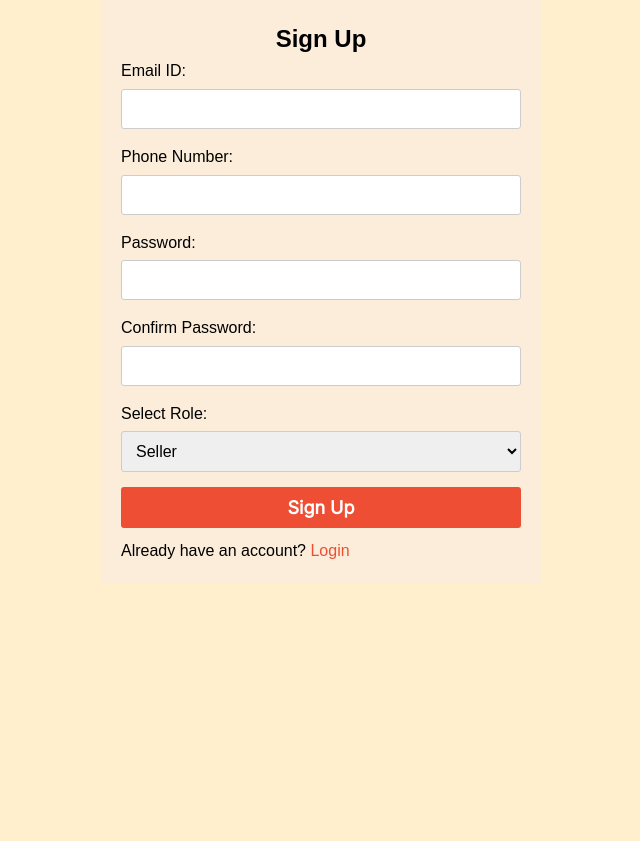
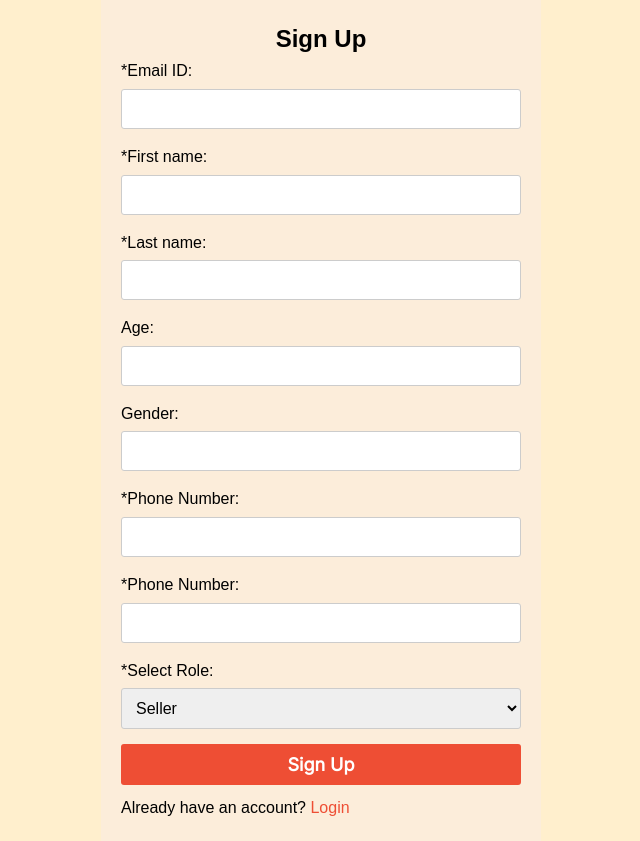
Before and after one commit to NanoTcodes/Shopping-Website, a Flask app: page /signup in a window 1280 px wide. Shown: the part 140-981 px from the top of the page, without its empty margins (319-959 px from the left). Before the commit the page ends 724 px from the top, so only its background shows below. Run offline with Flask 3, Linux system fonts and the light colour scheme; some libraries are stand-ins or nearby versions; some web fonts are replaced.

Commit message:
updated signup.html and sell.html

```diff
--- a/templates/sell.html
+++ b/templates/sell.html
@@ -210,7 +210,7 @@
 
 
         <div id="loginbutton">
-            <button><a href="/login">LOGIN</a></button>
+            <button><a href="/">LOGIN</a></button>
         </div>
 
     </header>
--- a/templates/signup.html
+++ b/templates/signup.html
@@ -36,7 +36,8 @@
         }
         input[type="email"],
         input[type="password"],
-		input[type="number"] {
+		input[type="number"],
+        input[type="text"] {
             padding: 10px;
             margin-bottom: 15px;
             border: 1px solid #ccc;
@@ -45,7 +46,8 @@
         }
 		input[type="password"]:hover,
 		input[type="email"]:hover,
-		input[type="number"]:hover {
+		input[type="number"]:hover,
+        input[type="text"]:hover {
 			box-shadow: 0 2px 5px rgba(0, 0, 0, 0.1);
 		}
         select {
@@ -108,19 +110,28 @@
     <div class="container">
         <h2>Sign Up</h2>
         <form action="/add_user" method="post">
-            <label for="email">Email ID:</label>
+            <label for="email">*Email ID:</label>
             <input type="email" id="email" name="email_reg" required>
 
-            <label for="phone">Phone Number:</label>
+            <label for="firstName">*First name:</label>
+            <input type="text" id="firstName" name="firstName" required>
+
+            <label for="lastName">*Last name:</label>
+            <input type="text" id="lastName" name="lastName" required>
+
+            <label for="age">Age:</label>
+            <input type="number" id="age" name="age" >
+
+            <label for="gender">Gender:</label>
+            <input type="text" maxlength="1" id="gender" name="gender" >
+
+            <label for="phone">*Phone Number:</label>
+            <input type="number" id="phone" name="phone" required>
+
+            <label for="phone">*Phone Number:</label>
             <input type="number" id="phone" name="phone_reg" required>
 
-            <label for="password">Password:</label>
-            <input type="password" id="password" name="password_reg" required>
-
-            <label for="confirmPassword">Confirm Password:</label>
-            <input type="password" id="confirmPassword" name="confirmPassword" required>
-
-            <label for="role">Select Role:</label>
+            <label for="role">*Select Role:</label>
             <select id="role" name="role">
                 <option value="seller">Seller</option>
                 <option value="buyer">Buyer</option>
```
